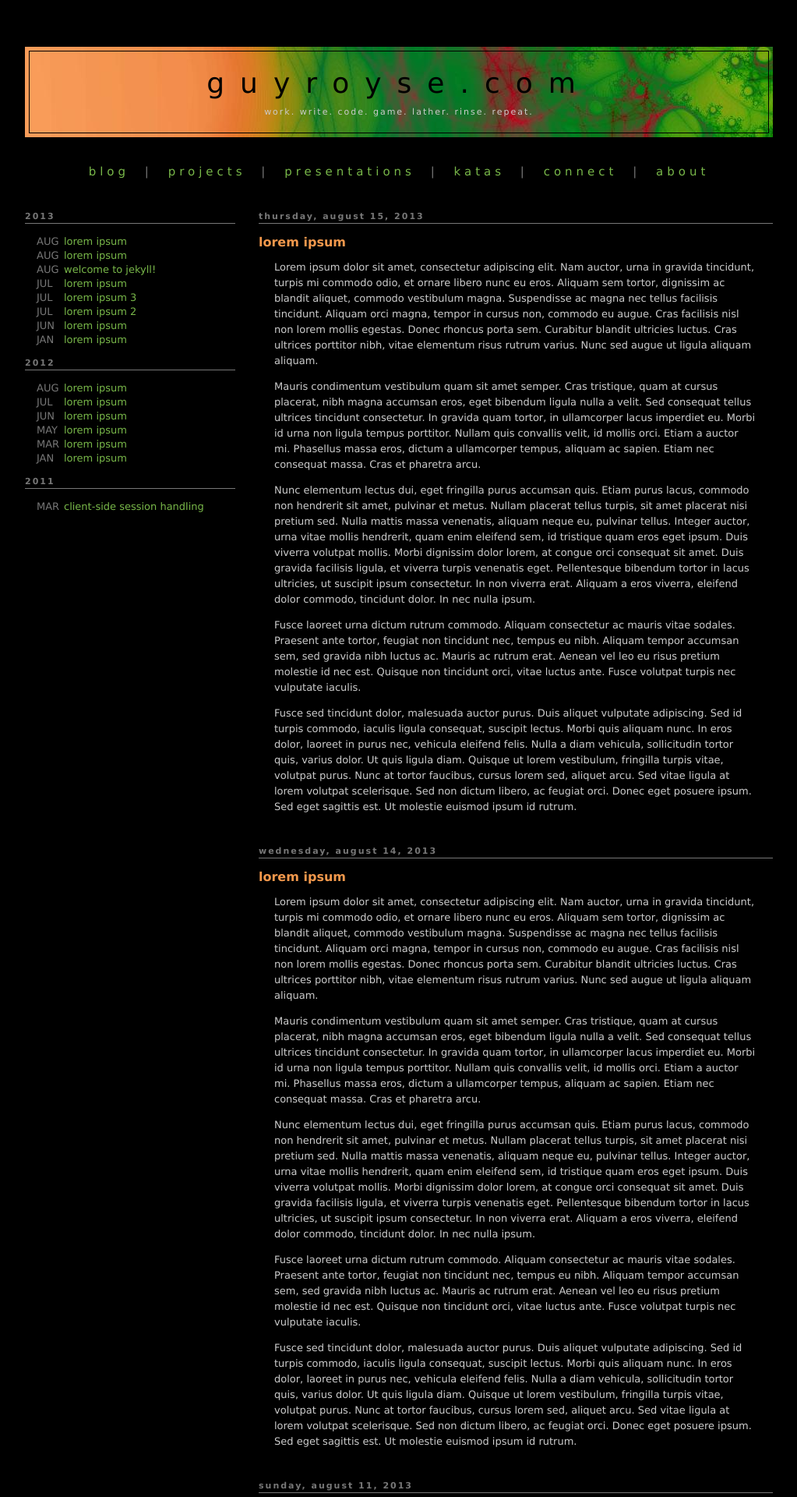
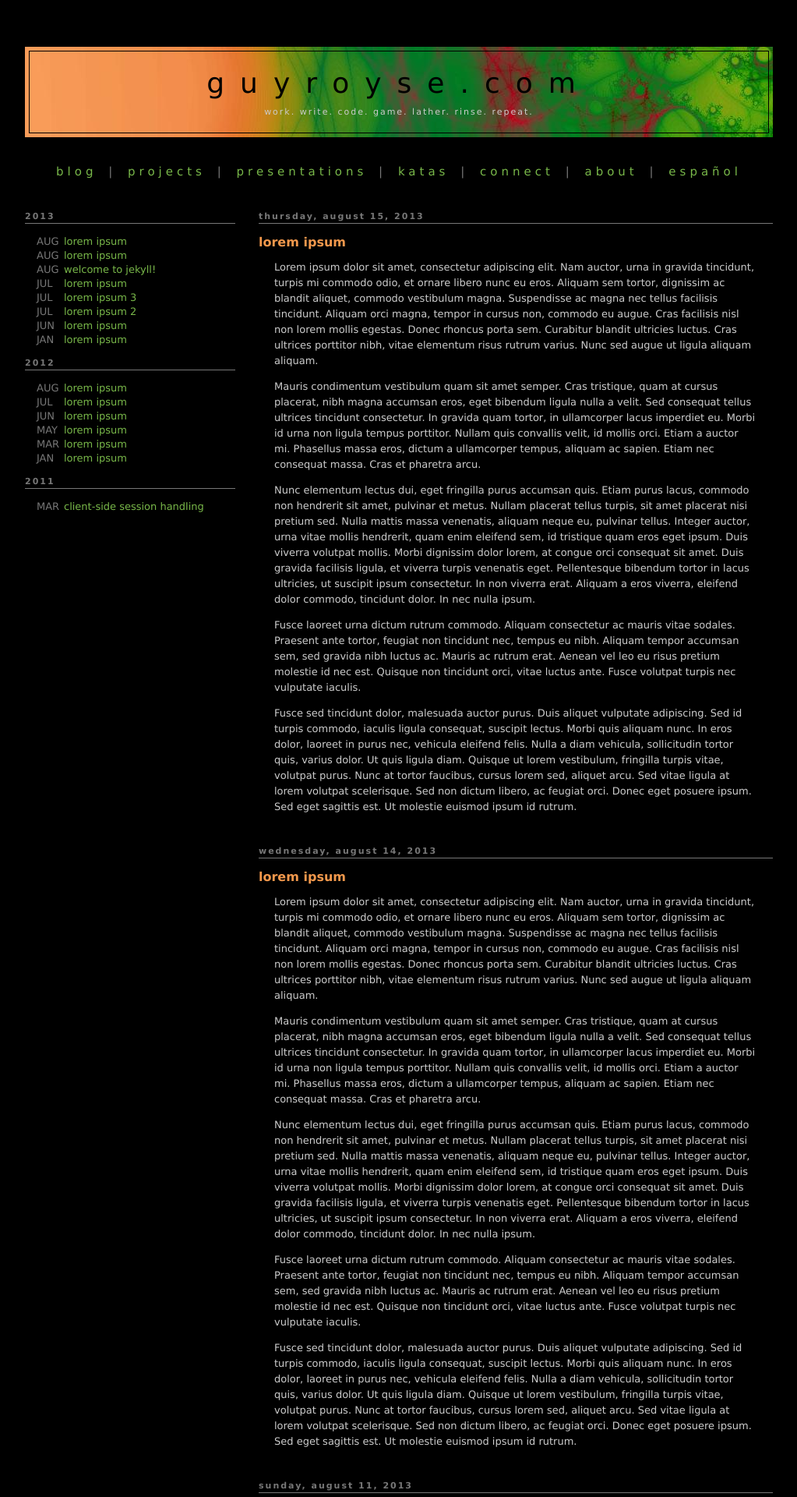
Before and after one commit to guyroyse/guyroyse.github.com, a Jekyll site: the page built from index.html, in a window 1280 px wide. Shown: the top 1920 px of the page at 78% size, without its empty margins (128-1151 px from the left). Built offline with Jekyll 4.4.1, drawn with Linux system fonts in a browser that asks for light colours; Markdown is read by kramdown in place of the engine named in the settings; the list of posts is cut into pages by our own code.

Commit message:
added emnpty pages for navbar, added español to navbar

```diff
--- a/_includes/css/navbar.css
+++ b/_includes/css/navbar.css
@@ -2,7 +2,7 @@ nav {
   font-size: 15px;
   letter-spacing: 5px;
   text-align: center;
-  word-spacing: 10px;
+  word-spacing: 5px;
   text-transform: lowercase;
   padding: 20px 0px;
   color: rgb(119, 119, 119);
--- a/_includes/html/navbar.html
+++ b/_includes/html/navbar.html
@@ -6,5 +6,6 @@
     <li><a href="/katas">Katas</a></li>
     <li><a href="/connect">Connect</a></li>
     <li><a href="/about">About</a></li>
+    <li><a href="/español">Español</a></li>
   </ul>
 </nav>
--- /dev/null
+++ b/_includes/html/paginator.html
@@ -0,0 +1,45 @@
+<footer>
+
+  <ul class="pages">
+
+    <li class="page">
+      {% if paginator.previous_page %}
+        {% if paginator.previous_page == 1 %}
+          <a href="/">Previous</a>
+        {% else %}
+          <a href="{{ paginator.previous_page_path }}">Previous</a>
+        {% endif %}
+      {% else %}
+        Previous
+      {% endif %}
+    </li>
+
+    <li class="page">
+      {% if paginator.page == 1 %}
+        1
+      {% else %}
+        <a href="/">1</a>
+      {% endif %}
+    </li>
+
+    {% for count in (2..paginator.total_pages) %}
+      <li class="page">
+        {% if count == paginator.page %}
+          {{ count }}
+        {% else %}
+          <a href="/page{{ count }}">{{ count }}</a>
+        {% endif %}
+      </li>
+    {% endfor %}
+
+    <li class="page">
+      {% if paginator.next_page %}
+        <a href="{{ paginator.next_page_path }}">Next</a>
+      {% else %}
+        Next
+      {% endif %}
+    </li>
+
+  </ul>
+
+</footer>
--- /dev/null
+++ b/about/index.markdown
@@ -0,0 +1,4 @@
+---
+layout: default
+title: About
+---
--- /dev/null
+++ b/connect/index.markdown
@@ -0,0 +1,4 @@
+---
+layout: default
+title: Connect
+---
--- /dev/null
+++ b/español/index.markdown
@@ -0,0 +1,4 @@
+---
+layout: default
+title: Español
+---
--- a/index.html
+++ b/index.html
@@ -7,7 +7,6 @@ title: Home
 
 <section>
 
-  <!-- This loops through the paginated posts -->
   {% for post in paginator.posts %}
 
     {% capture p_date %}{{ post.date | date: "%A, %B %d, %Y" }}{% endcapture %}
@@ -24,51 +23,6 @@ title: Home
 
   {% endfor %}
 
-  <!-- Pagination links -->
-  <footer>
-
-    <ul class="pages">
-
-      <li class="page">
-        {% if paginator.previous_page %}
-          {% if paginator.previous_page == 1 %}
-            <a href="/">Previous</a>
-          {% else %}
-            <a href="{{ paginator.previous_page_path }}">Previous</a>
-          {% endif %}
-        {% else %}
-          Previous
-        {% endif %}
-      </li>
-
-      <li class="page">
-        {% if paginator.page == 1 %}
-          1
-        {% else %}
-          <a href="/">1</a>
-        {% endif %}
-      </li>
-
-      {% for count in (2..paginator.total_pages) %}
-        <li class="page">
-          {% if count == paginator.page %}
-            {{ count }}
-          {% else %}
-            <a href="/page{{ count }}">{{ count }}</a>
-          {% endif %}
-        </li>
-      {% endfor %}
-
-      <li class="page">
-        {% if paginator.next_page %}
-          <a href="{{ paginator.next_page_path }}">Next</a>
-        {% else %}
-          Next
-        {% endif %}
-      </li>
-
-    </ul>
-
-  </footer>
+  {% include html/paginator.html %}
 
 </section>
--- /dev/null
+++ b/katas/index.markdown
@@ -0,0 +1,4 @@
+---
+layout: default
+title: Katas
+---
--- /dev/null
+++ b/presentations/index.markdown
@@ -0,0 +1,4 @@
+---
+layout: default
+title: Presentations
+---
--- /dev/null
+++ b/projects/index.markdown
@@ -0,0 +1,4 @@
+---
+layout: default
+title: Projects
+---
```
